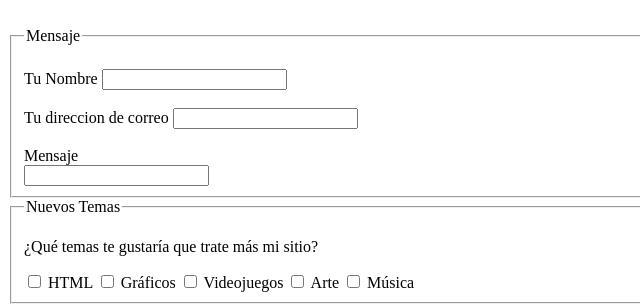
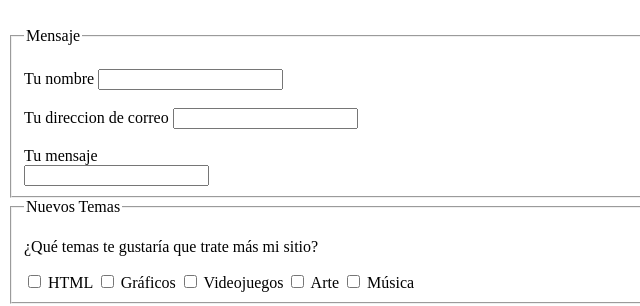
Before and after one commit to AnaGabrielaD12/P1_GIT, a plain HTML site: page INDEX.html in a window 1280 px wide. Shown: the part 1582-1888 px from the top of the page, 0-640 px from the left. Drawn offline with Linux system fonts and the light colour scheme.

Commit message:
Trabajo Finalizado Final

```diff
--- a/INDEX.html
+++ b/INDEX.html
@@ -134,7 +134,7 @@
         <legend> Mensaje </legend>
         <br>
         <div>
-        <label for="Usuario">Tu Nombre</label>
+        <label for="Usuario">Tu nombre</label>
         <input id="Usario" type="text" name="Usuario">
         </div>
         <br>
@@ -146,7 +146,7 @@
         <br>
 
         <div>
-        <label for="Mensaje">Mensaje</label>
+        <label for="Mensaje">Tu mensaje</label>
         <br>
         <input id="Mensaje" type="text" name="Mensaje">
         </div>
```
